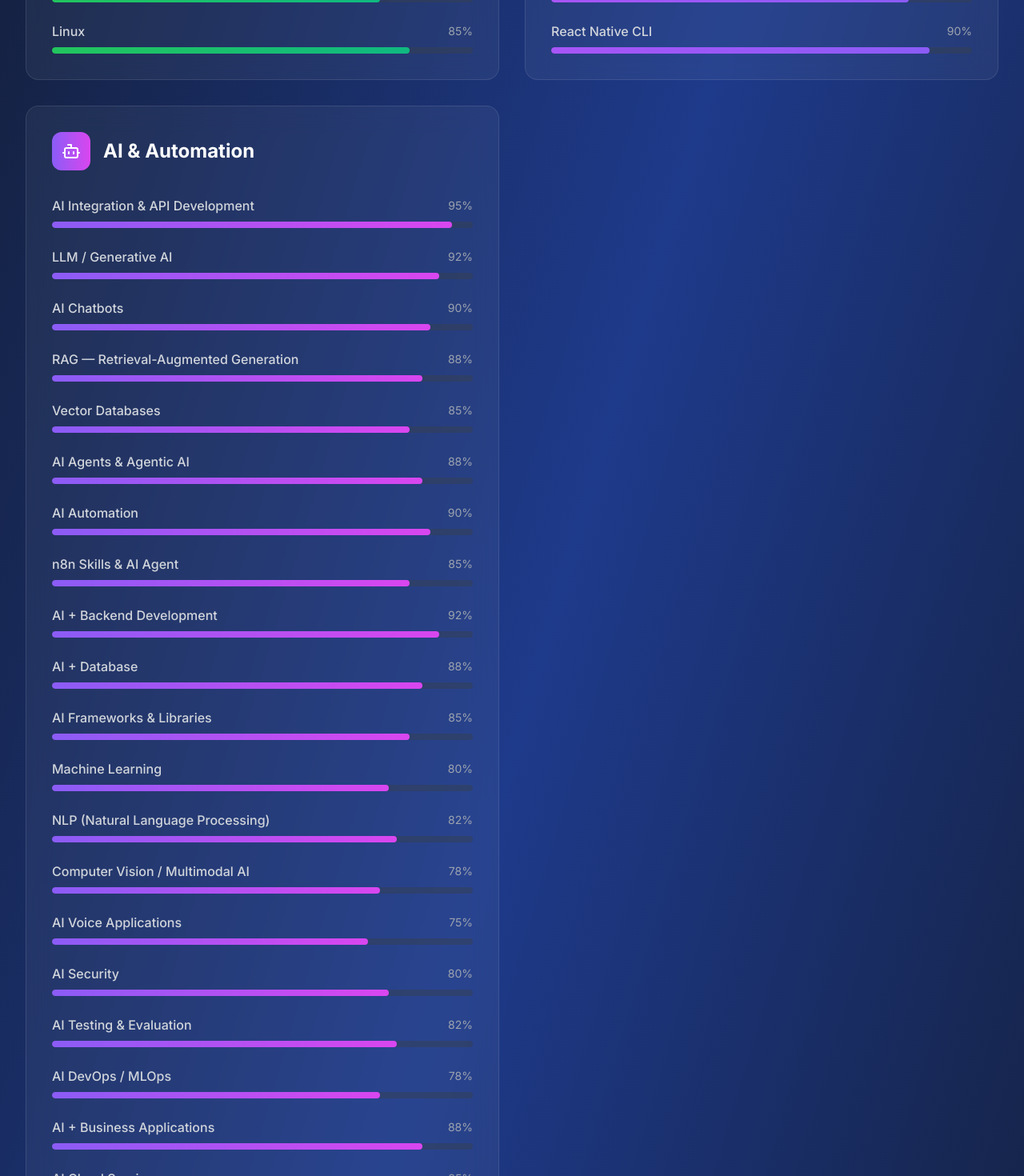
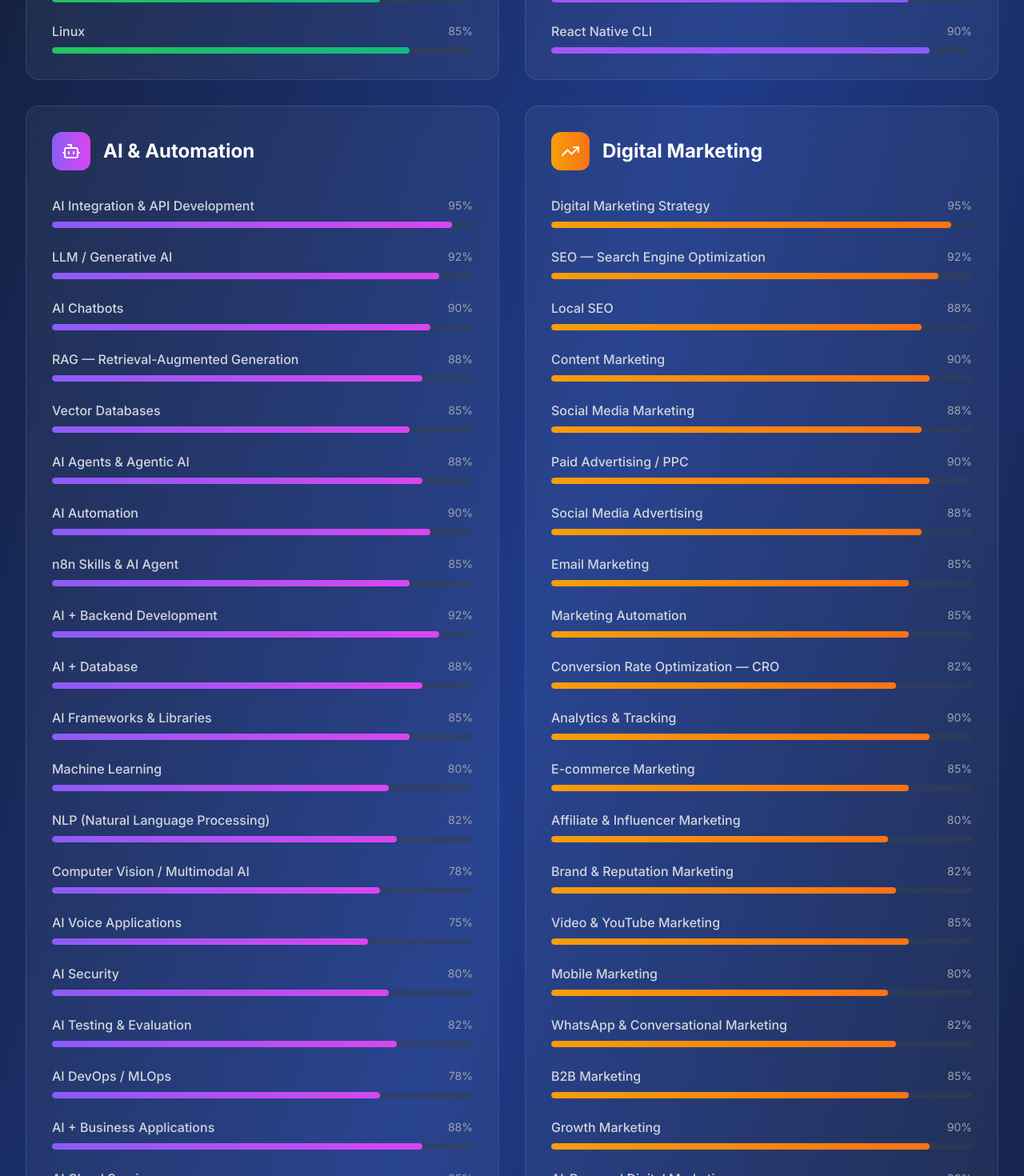
Before and after one commit to akashmongoosetech/akash-profile-frontend, a React (Vite) app: page /skills in a window 1280 px wide. Shown: the part 1220-2690 px from the top of the page at 80% size. Built offline with nearby package versions, Linux system fonts and the light colour scheme; no server answers.

Commit message:
Add Digital Marketing skill

```diff
--- a/src/skills/Skills.tsx
+++ b/src/skills/Skills.tsx
@@ -1,7 +1,7 @@
 import React from 'react';
 import { Helmet } from 'react-helmet-async';
 import { motion } from 'framer-motion';
-import { Code, Database, Cloud, Palette, Globe, Smartphone, Bot } from 'lucide-react';
+import { Code, Database, Cloud, Palette, Globe, Smartphone, Bot, TrendingUp } from 'lucide-react';
 
 const Skills: React.FC = () => {
   const skillCategories = [
@@ -82,6 +82,33 @@ const Skills: React.FC = () => {
         { name: 'AI DevOps / MLOps', level: 78 },
         { name: 'AI + Business Applications', level: 88 },
         { name: 'AI Cloud Services', level: 85 }
+      ]
+    },
+    {
+      title: 'Digital Marketing',
+      icon: TrendingUp,
+      color: 'from-amber-500 to-orange-500',
+      skills: [
+        { name: 'Digital Marketing Strategy', level: 95 },
+        { name: 'SEO — Search Engine Optimization', level: 92 },
+        { name: 'Local SEO', level: 88 },
+        { name: 'Content Marketing', level: 90 },
+        { name: 'Social Media Marketing', level: 88 },
+        { name: 'Paid Advertising / PPC', level: 90 },
+        { name: 'Social Media Advertising', level: 88 },
+        { name: 'Email Marketing', level: 85 },
+        { name: 'Marketing Automation', level: 85 },
+        { name: 'Conversion Rate Optimization — CRO', level: 82 },
+        { name: 'Analytics & Tracking', level: 90 },
+        { name: 'E-commerce Marketing', level: 85 },
+        { name: 'Affiliate & Influencer Marketing', level: 80 },
+        { name: 'Brand & Reputation Marketing', level: 82 },
+        { name: 'Video & YouTube Marketing', level: 85 },
+        { name: 'Mobile Marketing', level: 80 },
+        { name: 'WhatsApp & Conversational Marketing', level: 82 },
+        { name: 'B2B Marketing', level: 85 },
+        { name: 'Growth Marketing', level: 90 },
+        { name: 'AI-Powered Digital Marketing', level: 92 }
       ]
     }
   ];
```
